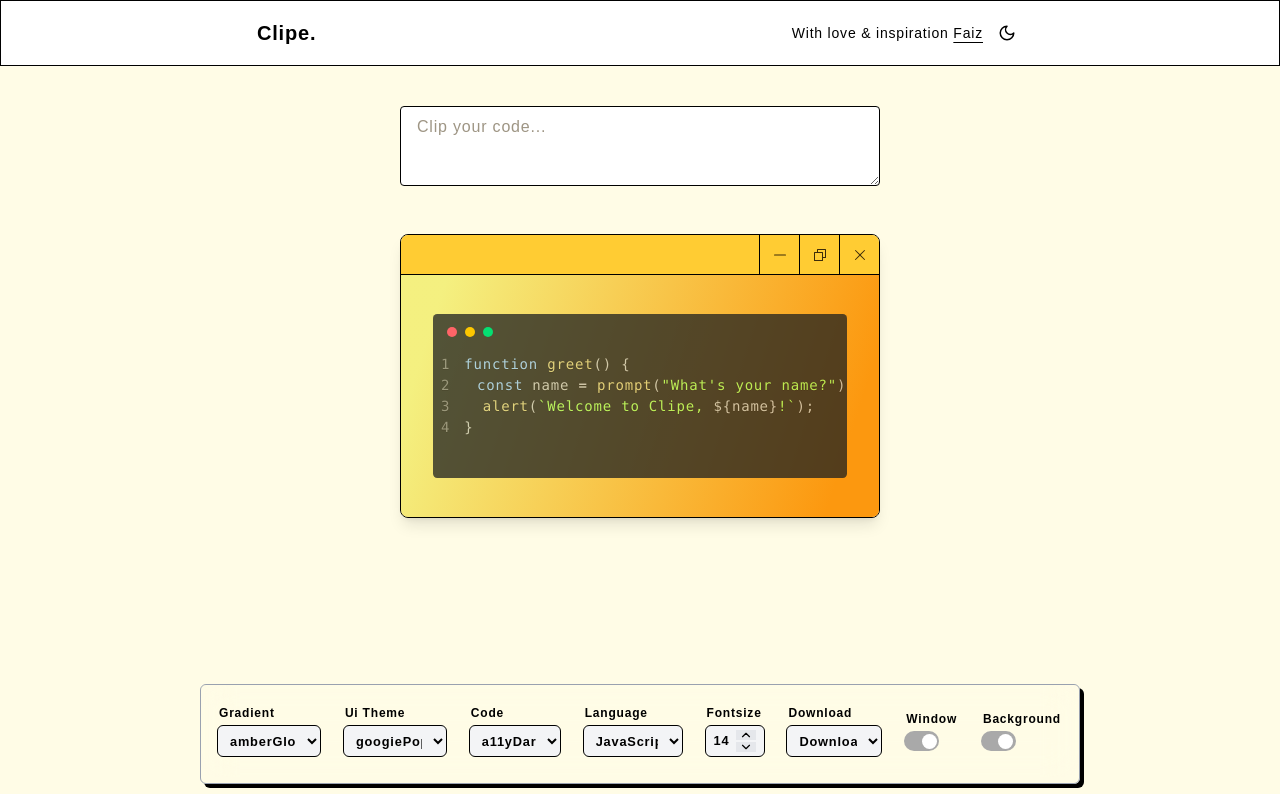
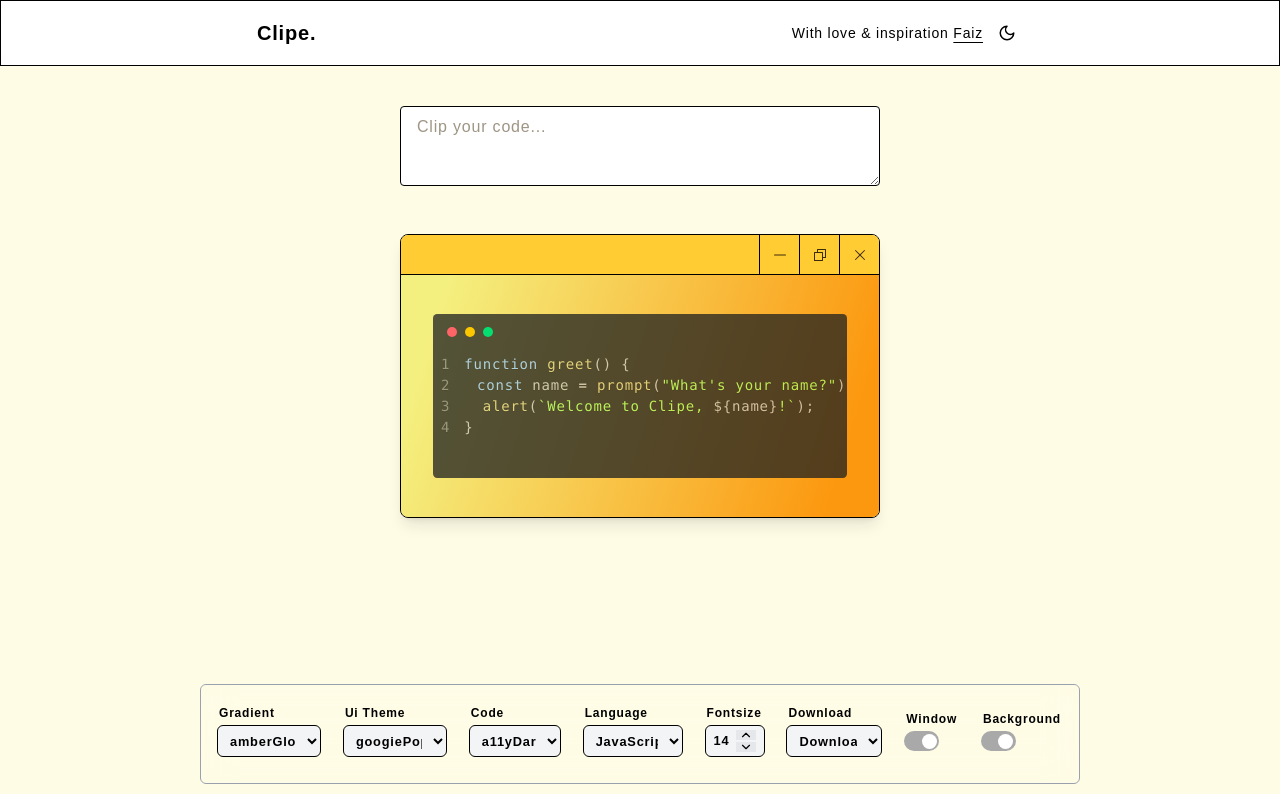
Before and after one commit to faizshaikh17/clipe, a React (Vite) app: page / in a window 1280 px wide. Built offline with nearby package versions, Linux system fonts and the light colour scheme.

Commit message:
fix:shadow for footer

```diff
--- a/src/components/Footer.jsx
+++ b/src/components/Footer.jsx
@@ -92,7 +92,7 @@
 
   // Render
   return (
-    <div className=" sm:fixed w-[21rem] bottom-4 sm:h-25 h-56 sm:w-[55rem] mx-1 border rounded-md border-gray-400 shadow-[4px_4px_0px_0px_black] transition focus:shadow-xs focus:outline-none hover:shadow-none overflow-hidden">
+    <div className=" sm:fixed w-[21rem] bottom-4 sm:h-25 h-56 sm:w-[55rem] mx-1 border rounded-md border-gray-400 hover:shadow-[4px_4px_0px_0px_black] transition focus:shadow-xs focus:outline-none shadow-none overflow-hidden">
       <div className="flex flex-wrap gap-2 sm:gap-4 inset-0 backdrop-blur-lg items-center justify-between px-4 py-5">
 
         {/* Gradient Selector */}
```
